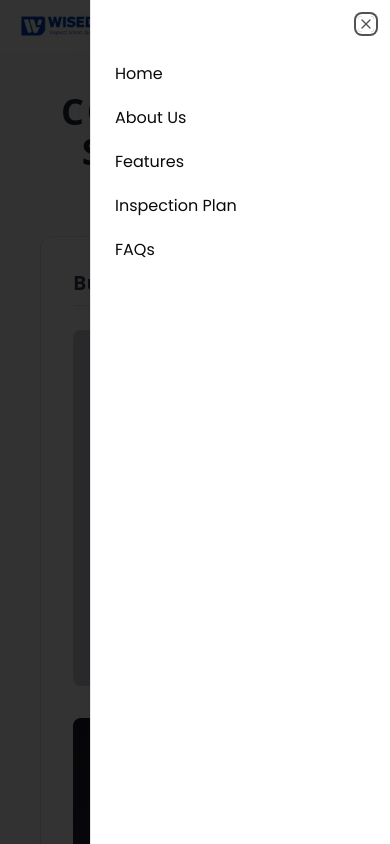
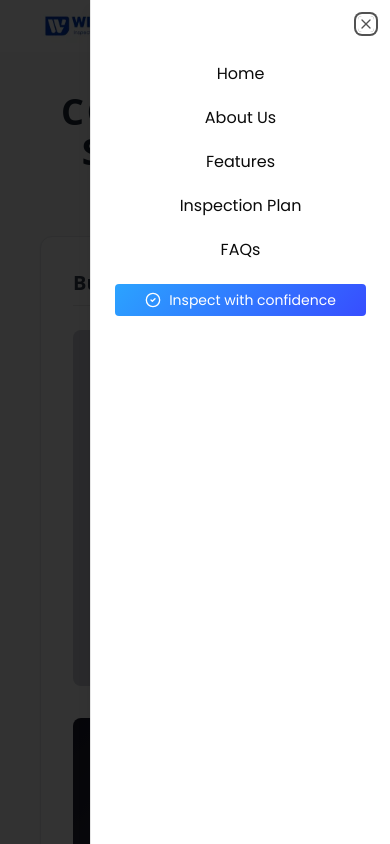
Before and after one commit to gochuicod/wisedrive, a Next.js app: page /en/component-showcase in a window 390 px wide. Both pictures are taken after a click on the button 358 px from the left and 25 px from the top of the page. Shown: the top 844 px of the page. Built offline with nearby package versions, Linux system fonts and the light colour scheme.

Commit message:
style(navbar)
updated the classnames and added a button for the mobile as well. using cn for merging classes.

```diff
--- a/components/sections/Navbar.tsx
+++ b/components/sections/Navbar.tsx
@@ -17,6 +17,7 @@ import {
 } from '@/components/ui/sheet';
 
 import { NAV_LINKS } from '@/constants';
+import { cn } from '@/lib/utils';
 
 export default function Navbar() {
   const t = useTranslations('Navigation');
@@ -24,7 +25,15 @@ export default function Navbar() {
   const [isOpen, setIsOpen] = useState(false);
 
   return (
-    <nav className="lg:px-relaxed px-tight py-navbar flex flex-row justify-between items-center sticky top-0 z-50 bg-white">
+    <nav
+      className={cn(
+        'px-relaxed py-navbar',
+        'flex flex-row',
+        'justify-between items-center',
+        'sticky top-0 z-50',
+        'bg-white',
+      )}
+    >
       {/* 1. LOGO (Always Visible) */}
       <Link href="/">
         <Image
@@ -38,7 +47,9 @@ export default function Navbar() {
       </Link>
 
       {/* 2. DESKTOP MENU (Hidden on Mobile/Tablet) */}
-      <div className="hidden lg:flex flex-row items-center gap-8">
+      <div
+        className={cn('hidden', 'lg:flex flex-row', 'items-center', 'gap-8')}
+      >
         {NAV_LINKS.map((link) => {
           const isActive = pathname === link.href;
           return (
@@ -89,7 +100,7 @@ export default function Navbar() {
               Mobile navigation links
             </SheetDescription>
 
-            <div className="flex flex-col gap-6 mt-10">
+            <div className={cn('flex flex-col', 'gap-6 mt-10', 'text-center')}>
               {NAV_LINKS.map((link) => {
                 const isActive = pathname === link.href;
                 return (
@@ -103,6 +114,13 @@ export default function Navbar() {
                   </Link>
                 );
               })}
+              <AppButton
+                variant="default"
+                size="sm"
+                leftIcon={<CircleCheck className="size-4" />}
+              >
+                {t('inspect_with_confidence_button')}
+              </AppButton>
             </div>
           </SheetContent>
         </Sheet>
```
